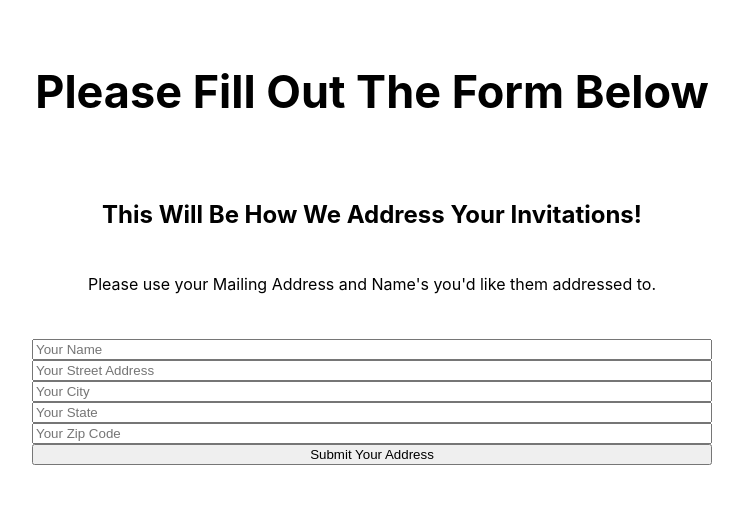
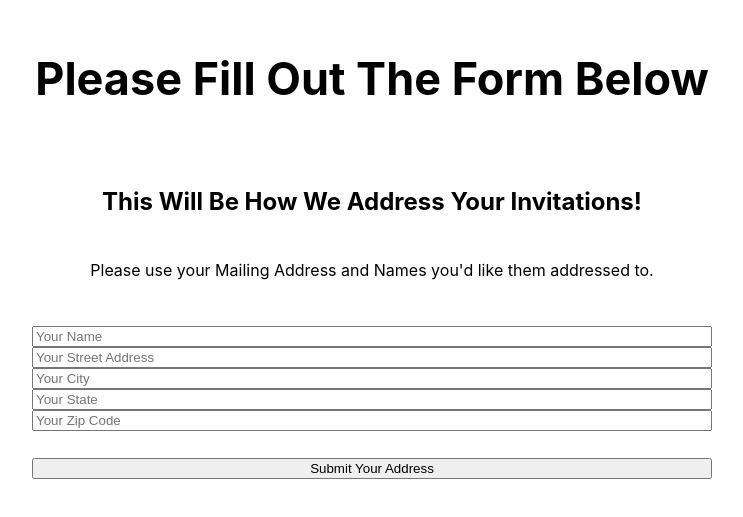
Before and after one commit to a-soren/wedding-form, a React (Create React App) app: page / in a window 1280 px wide. Shown: the part 155-672 px from the top of the page, without its empty margins (268-1011 px from the left). Built offline with nearby package versions, Linux system fonts and the light colour scheme.

Commit message:
added a break after the form, fixed a grammar error

```diff
--- a/src/App.js
+++ b/src/App.js
@@ -8,7 +8,7 @@ function App() {
       <h1>Please Fill Out The Form Below</h1>
       <h2>This Will Be How We Address Your Invitations!</h2>
       <p>
-        Please use your Mailing Address and Name's you'd like them addressed to.
+        Please use your Mailing Address and Names you'd like them addressed to.
       </p>
       <br />
       <input type="text" name="name" placeholder="Your Name" />
@@ -16,7 +16,7 @@ function App() {
       <input type="text" name="city" placeholder="Your City" />
       <input type="text" name="state" placeholder="Your State" />
       <input type="text" name="zip" placeholder="Your Zip Code" />
-
+      <br></br>
       <button type="submit">Submit Your Address</button>
     </main>
   );
```
